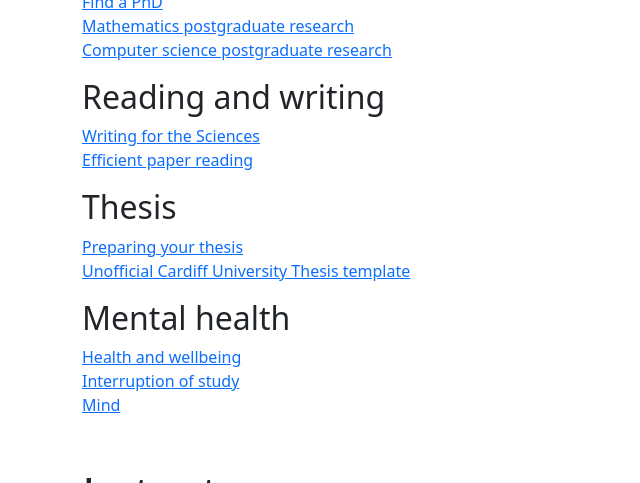
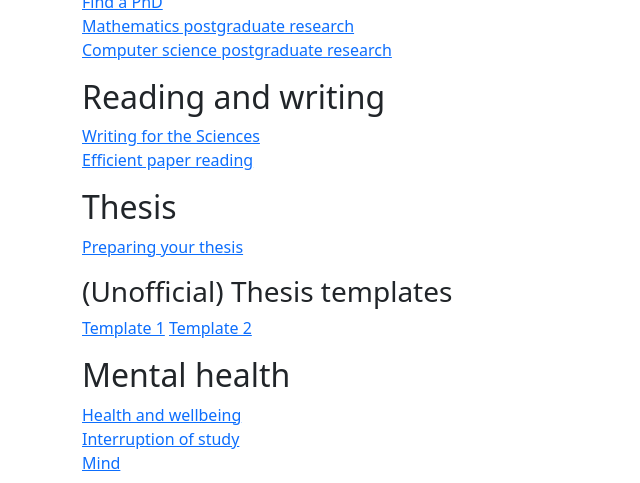
Before and after one commit to SIAM-IMA-Cardiff/siam-ima-cardiff.github.io, a Jekyll site: the page built from resources.md, in a window 1280 px wide and 900 px high, scrolled down 386 px, cut to the strip 0-483 px from the top of the window. Shown: the whole strip, without its empty margins (0-640 px from the left). Built offline with Jekyll 4.4.1, drawn with Linux system fonts in a browser that asks for light colours.

Commit message:
updated resources

```diff
--- a/resources.md
+++ b/resources.md
@@ -19,8 +19,9 @@ permalink: /resources/
 
 ## Thesis
 [Preparing your thesis](https://intranet.cardiff.ac.uk/students/study/postgraduate-research-support/thesis-and-examinations/preparing-your-thesis)
-[Unofficial Cardiff University Thesis template](https://github.com/joshwillmoore1/Unofficial_Cardiff_Mathematics_Thesis_Template)
-
+### (Unofficial) Thesis templates
+[Template 1](https://github.com/joshwillmoore1/Unofficial_Cardiff_Mathematics_Thesis_Template)
+[Template 2](https://github.com/JackFurby/Cardiff-uni-PhD-thesis-template)
 
 ## Mental health
 
```
